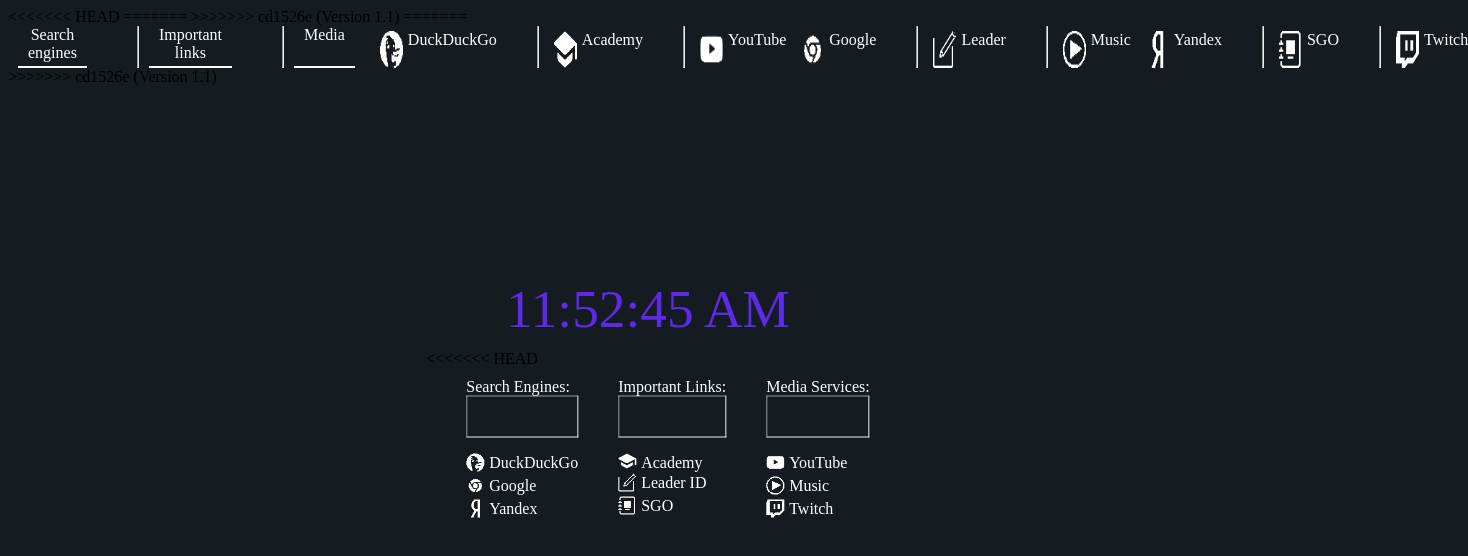
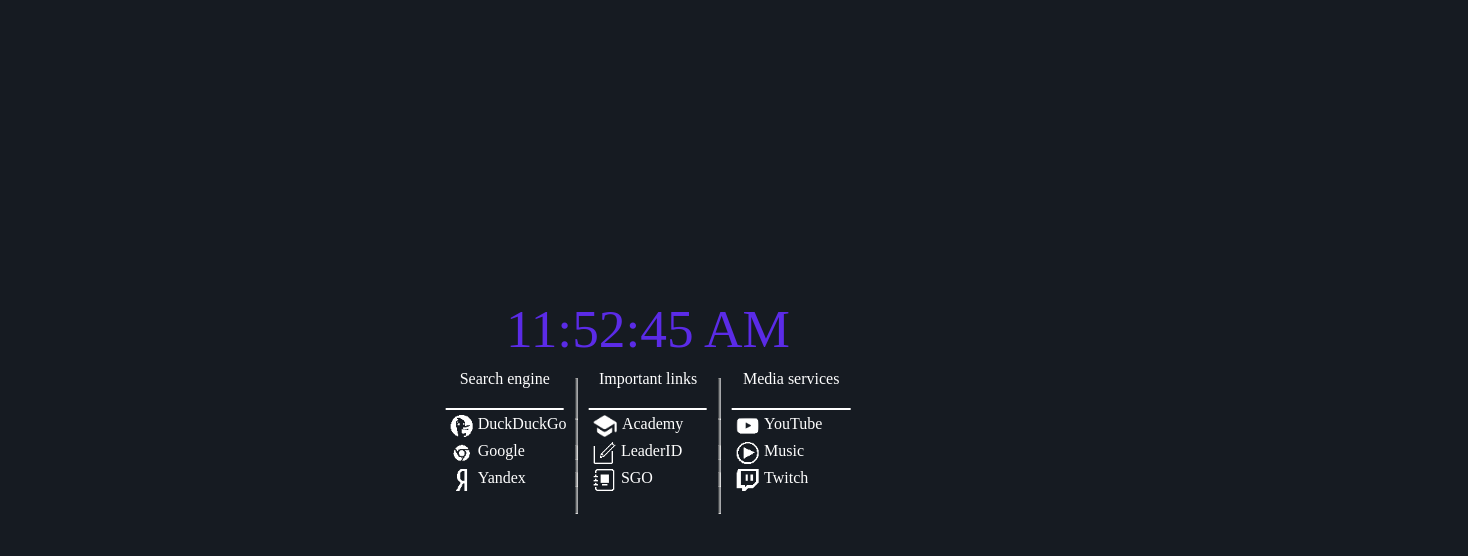
Before and after one commit to win-hafus/start-page, a plain HTML site: page index.html in a window 1280 px wide. Shown: the whole page, 1468 px wide, since content can reach past the window. Drawn offline with Linux system fonts and the light colour scheme.

Commit message:
Version 1.2

```diff
--- a/index.html
+++ b/index.html
@@ -3,234 +3,81 @@
 <head>
   <meta charset="UTF-8">
   <meta name="viewport" content="width=device-width, initial-scale=1.0">
-<<<<<<< HEAD
-=======
   <link rel="stylesheet" href="style.css">
->>>>>>> cd1526e (Version 1.1)
   <title>Hub</title>
 </head>
 <body>
   <div class="container">
-        <!-- Clock -->
-        <div id="clock">00:00:00 PM</div>
-
-<<<<<<< HEAD
-        <!-- Container with links
-
-        formatting of links:
-            <ul>
-                <li>
-                    <icon></icon>
-                    <link></link>
-                </li>
-            </ul> -->
+    <div id="clock"></div>
     <nav class="nav">
 
-            <!-- First block of links -->
-            <div>
-                <p class="title">Search Engines:</p>
+     <div class="nav__head">Search engine</div>
       <hr>
-                <ul class="list">
-                    <li>
-                        <img src="assets/duckduckgo.ico" class="icon">
-                        <a href="https://start.duckduckgo.com">DuckDuckGo</a>
-                    </li>
-                    <li>
-                        <img src="assets/google_chrome.ico" class="icon">
-                        <a href="https://google.com">Google</a>
-                    </li>
-                    <li>
-                        <img src="assets/yandex.ico" class="icon">
-                        <a href="https://ya.ru">Yandex</a>
-                    </li>
-                </ul>
-            </div>
-
-            <!-- Second block of links -->
-            <div>
-                <p class="title">Important Links:</p>
-                <hr>
-                <ul class="list">
-                    <li>
-                        <img src="assets/school.ico" class="icon">
-                        <a href="https://academy.mob-edu.ru/ui/#/">Academy</a>
-                    </li>
-                    <li>
-                        <img src="assets/interface_edit.ico" class="icon">
-                        <a href="https://leader-id.ru/login?ref=2035">Leader ID</a>
-                    </li>
-                    <li>
-                        <img src="assets/journal_album.ico" class="icon">
-                        <a href="https://sgo.rso23.ru/angular/school/announcements/">SGO</a>
-                    </li>
-                </ul>
-            </div>
-
-            <!-- Third block of links -->
-            <div>
-                <p class="title">Media Services:</p>
-                <hr>
-                <ul class="list">
-                    <li>
-                        <img src="assets/youtube.ico" class="icon">
-                        <a href="https://www.youtube.com">YouTube</a>
-                    </li>
-                    <li>
-                        <img src="assets/playcircle.ico" class="icon">
-                        <a href="https://music.youtube.com">Music</a>
-                    </li>
-                    <li>
-                        <img src="assets/twitch.ico" class="icon">
-                        <a href="https://www.twitch.tv">Twitch</a>
-                    </li>
-                </ul>
-            </div>
-
-        </nav>
-    </div>
-
-    <style>
-        body, html {
-            width: 100%;
-            height: 100%;
-            position: relative;
-            background-color: #161b22;
-            font-family: "Cascadia Code";
-        }
-
-        .title {
-            margin: 10px 0 0 40px;
-            color: white;
-        }
-
-        li {
-            display: flex;
-            text-align: center;
-        }
-
-        .icon {
-            margin: 0 5px 5px 0;
-            width: 18px;}
-
-        hr {
-            padding: 0;
-            margin: 0 0 0 40px;
-        }
-
-        .nav {display: flex;}
-
-        .container {
-            margin: 0;
-            position: absolute;
-            top: 50%;
-            left: 50%;
-            transform: translate(-50%, -50%);
-        }
-
-
-        .list {
-            display: inline-block;
-            list-style: none;
-            color:white;
-        }
-
-        a {
-
-            text-decoration: none;
-            color: white;
-        }
-
-        a:hover {
-            color: grey;
-            text-decoration: underline;
-        }
-        a:active{color: lightgrey;}
-
-        #clock {
-            font-size: 40pt;
-            color: #5b2be7;
-            text-align: center;
-        }
-
-    </style>
-
-=======
-        <nav class="nav">
-         <!-- 1 -->
-        <div class="nav__head">Search engines</div>
-        <hr>
-
-        <!-- 2 -->
      <div class="nav__head">Important links</div>
       <hr>
+     <div class="nav__head">Media services</div>
 
-        <!-- 3 -->
-        <div class="nav__head">Media</div>
-        <!-- 1 -->
+     <!-- First Column -->
       <div class="nav__item">
         <img src="assets/duckduckgo.ico" class="nav__item_icon">
         <a href="https://start.duckduckgo.com">DuckDuckGo</a>
       </div>
       <hr>
 
-        <!-- 2 -->
+      <!-- Second Column -->
       <div class="nav__item">
         <img src="assets/school.ico" class="nav__item_icon">
         <a href="https://academy.mob-edu.ru/ui/#/">Academy</a>
-
       </div>
       <hr>
 
-        <!-- 3 -->
+      <!-- Third Column -->
       <div class="nav__item">
         <img src="assets/youtube.ico" class="nav__item_icon">
         <a href="https://www.youtube.com">YouTube</a>
       </div>
 
-        <!-- 1 -->
+      <!-- First Column -->
       <div class="nav__item">
         <img src="assets/google_chrome.ico" class="nav__item_icon">
         <a href="https://google.com">Google</a>
       </div>
       <hr>
 
-        <!-- 2 -->
+      <!-- Second Column -->
       <div class="nav__item">
         <img src="assets/interface_edit.ico" class="nav__item_icon">
-          <a href="https://leader-id.ru/login?ref=2035">Leader</a>
+        <a href="https://leader-id.ru/login?ref=2035">LeaderID</a>
       </div>
       <hr>
 
-        <!-- 3 -->
+      <!-- Third Column -->
       <div class="nav__item">
         <img src="assets/playcircle.ico" class="nav__item_icon">
         <a href="https://music.youtube.com">Music</a>
       </div>
 
-        <!-- 1 -->
+      <!-- First Column -->
       <div class="nav__item">
         <img src="assets/yandex.ico" class="nav__item_icon">
         <a href="https://ya.ru">Yandex</a>
       </div>
       <hr>
 
-        <!-- 2 -->
+      <!-- Second Column -->
       <div class="nav__item">
         <img src="assets/journal_album.ico" class="nav__item_icon">
         <a href="https://sgo.rso23.ru/angular/school/announcements/">SGO</a>
       </div>
       <hr>
 
-        <!-- 3 -->
+      <!-- Third Column -->
       <div class="nav__item">
         <img src="assets/twitch.ico" class="nav__item_icon">
         <a href="https://www.twitch.tv">Twitch</a>
       </div>
-
     </nav>
   </div>
->>>>>>> cd1526e (Version 1.1)
-    <script src="./script.js"></script>
-
+  <script src="script.js"></script>
 </body>
 </html>
```
Lines whose indentation alone changed are shown as unchanged.
